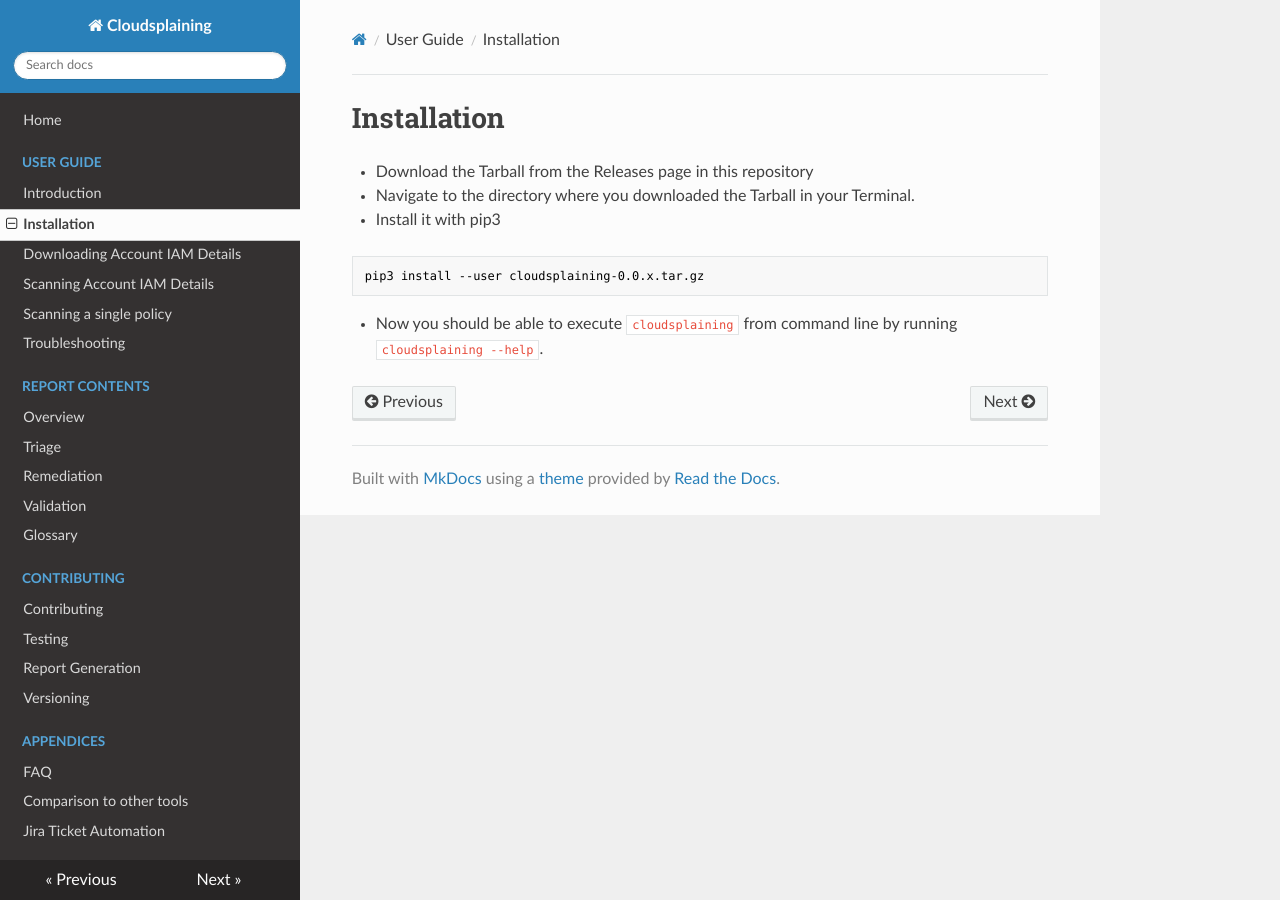
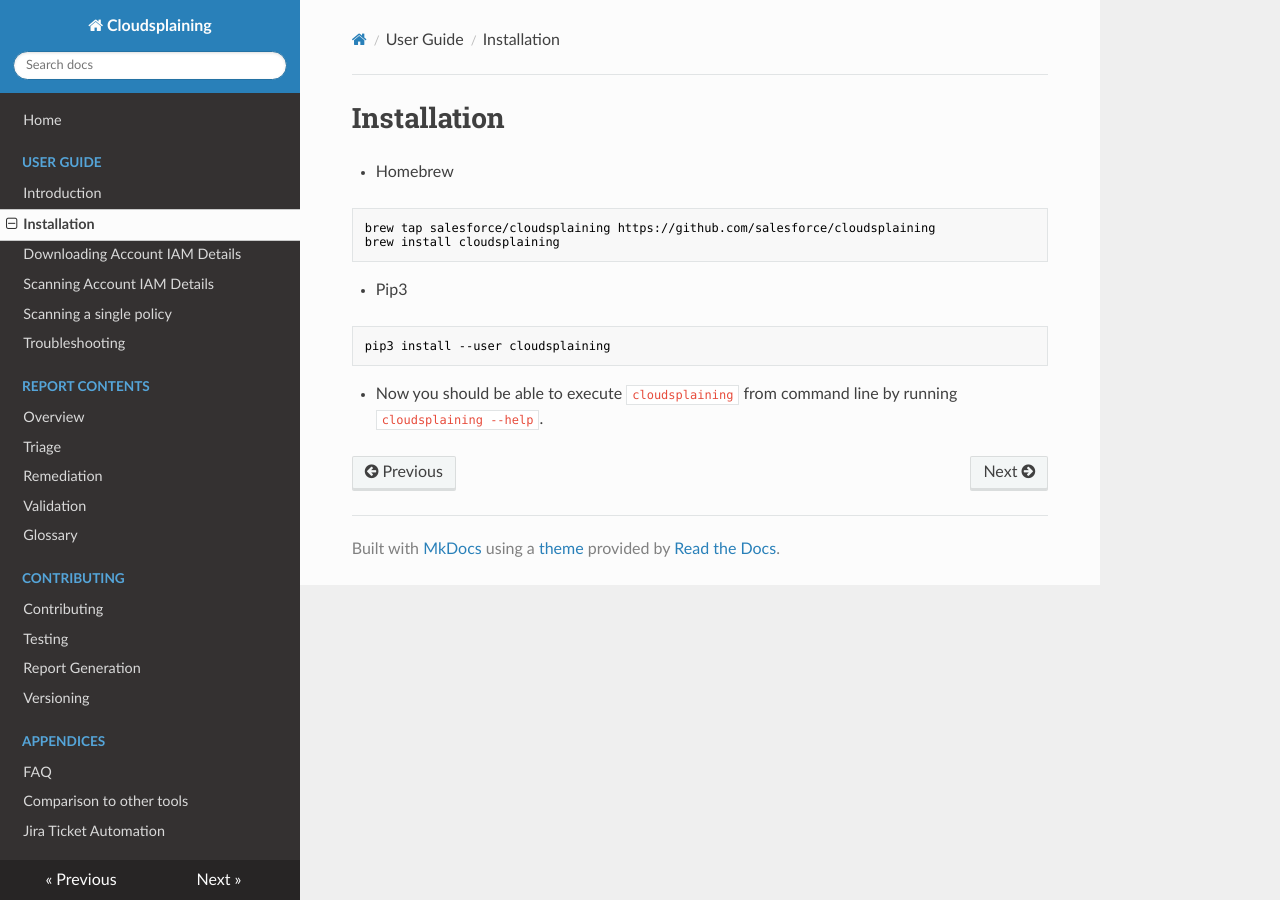
Before and after one commit to salesforce/cloudsplaining, an MkDocs documentation site: the page built from docs/user-guide/installation.md, in a window 1280 px wide. Built offline with MkDocs 1.6.1, drawn with Linux system fonts in a browser that asks for light colours; nearby versions of some CDN libraries.

Commit message:
Fix integration tests and installation instructions

````diff
--- a/docs/user-guide/installation.md
+++ b/docs/user-guide/installation.md
@@ -1,13 +1,16 @@
 # Installation
 
-* Download the Tarball from the Releases page in this repository
-
-* Navigate to the directory where you downloaded the Tarball in your Terminal.
-
-* Install it with pip3
+* Homebrew
 
 ```bash
-pip3 install --user cloudsplaining-0.0.x.tar.gz
+brew tap salesforce/cloudsplaining https://github.com/salesforce/cloudsplaining
+brew install cloudsplaining
+```
+
+* Pip3
+
+```bash
+pip3 install --user cloudsplaining
 ```
 
 * Now you should be able to execute `cloudsplaining` from command line by running `cloudsplaining --help`.
--- a/tasks.py
+++ b/tasks.py
@@ -101,11 +101,11 @@
     """
     try:
         c.run(
-            "./cloudsplaining/bin/cloudsplaining expand-policy --file examples/wildcards.json",
+            "./cloudsplaining/bin/cloudsplaining expand-policy --file examples/policies/wildcards.json",
             pty=True,
         )
         c.run(
-            "./cloudsplaining/bin/cloudsplaining expand-policy --file examples/explicit-actions.json",
+            "./cloudsplaining/bin/cloudsplaining expand-policy --file examples/policies/explicit-actions.json",
             pty=True,
         )
     except UnexpectedExit as u_e:
````
Also changed, not shown: README.md (+1 -0 lines), 1 other file.
